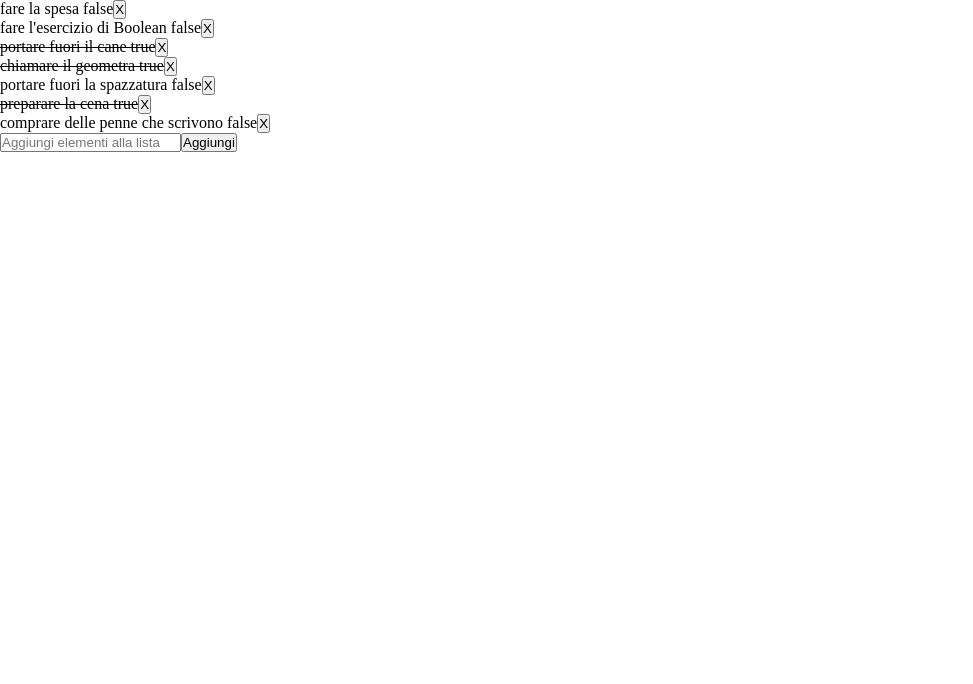
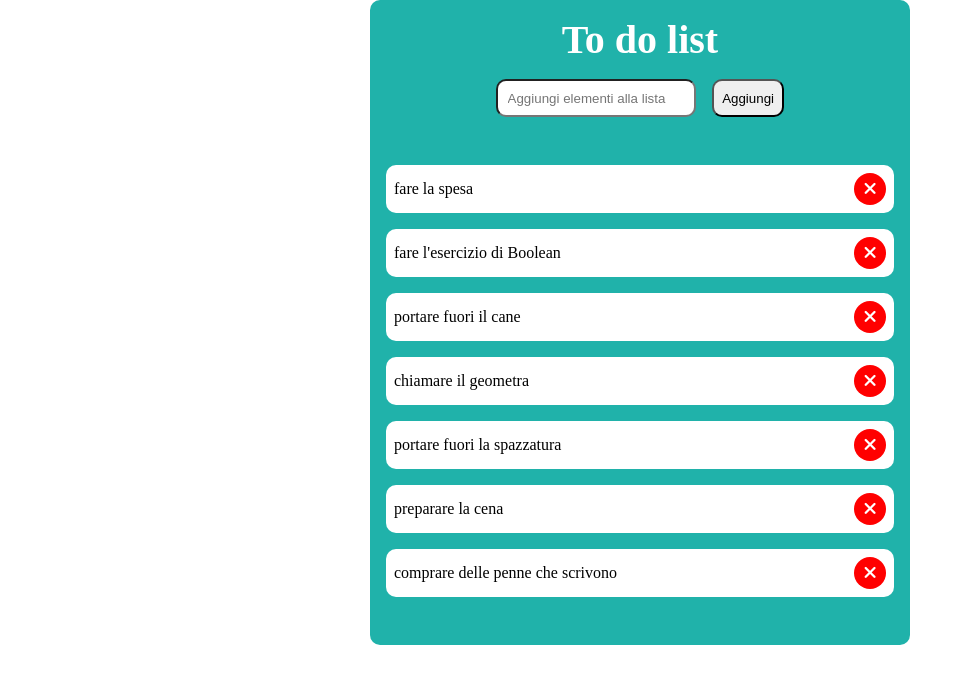
Before and after one commit to alessiavozzo/vue-todolist, a plain HTML site: page index.html in a window 1280 px wide. Shown: the whole page, without its empty margins (0-973 px from the left). Drawn offline with nearby package versions, Linux system fonts and the light colour scheme.

Commit message:
add layout

```diff
--- a/assets/css/style.css
+++ b/assets/css/style.css
@@ -1,12 +1,76 @@
-*{
+/* #region reset */
+* {
     margin: 0;
     padding: 0;
     box-sizing: border-box;
 }
 
-.done{
+/* #endregion reset */
+
+.card {
+    width: 50%;
+    margin: auto;
+    max-width: 540px;
+    background-color: lightseagreen;
+    border-radius: 10px;
+    padding: 1rem;
+
+    >h1 {
+        text-align: center;
+        font-size: 2.5rem;
+        color: white;
+    }
+
+    >.add-task {
+        padding: 1rem 0;
+        display: flex;
+        justify-content: center;
+        gap: 1rem;
+
+        >.add-task-btn {
+            padding: 0.5rem;
+            border-radius: 10px;
+        }
+
+        >input {
+            padding: 0.6rem;
+            border-radius: 10px;
+        }
+    }
+
+    >ul {
+        padding: 1rem 0;
+
+        >li {
+            padding: 0.5rem;
+            background-color: white;
+            margin: 1rem 0;
+            border-radius: 10px;
+            display: flex;
+            justify-content: space-between;
+            align-items: center;
+
+            >.remove-task-btn {
+                border-radius: 50%;
+                width: 2rem;
+                aspect-ratio: 1 / 1;
+                border: none;
+                background-color: red;
+                color: white;
+                font-size: 1.1rem;
+                cursor: pointer;
+            }
+
+        }
+    }
+}
+
+}
+
+.done {
     text-decoration: line-through;
 }
-li{
+
+li {
     display: flex;
 }
--- a/index.html
+++ b/index.html
@@ -1,32 +1,51 @@
 <!DOCTYPE html>
 <html lang="en">
+
 <head>
     <meta charset="UTF-8">
     <meta name="viewport" content="width=device-width, initial-scale=1.0">
     <title>Todo List</title>
 
+    <!-- fa -->
+    <link rel="stylesheet" href="https://cdnjs.cloudflare.com/ajax/libs/font-awesome/6.5.1/css/all.min.css"
+        integrity="sha512-DTOQO9RWCH3ppGqcWaEA1BIZOC6xxalwEsw9c2QQeAIftl+Vegovlnee1c9QX4TctnWMn13TZye+giMm8e2LwA=="
+        crossorigin="anonymous" referrerpolicy="no-referrer" />
+
+    <!-- css -->
     <link rel="stylesheet" href="./assets/css/style.css">
 </head>
+
 <body>
 
 
     <div id="app">
+
+        <div class="card">
+            <!-- title -->
+            <h1>To do list</h1>
+
+            <!-- input -->
+            <div class="add-task">
+                <input type="text" placeholder="Aggiungi elementi alla lista" v-model="newTask"
+                    @keyup.enter="addTask()">
+                <button type="button" @click="addTask()" class="add-task-btn">Aggiungi</button>
+            </div>
 
             <!-- list -->
             <ul>
                 <li v-for="(task,index) in toDoTasks">
                     <div class="text" v-bind:class="{done: task.done}" @click="checkTask(index)">
                         {{task.text}}
-                    {{task.done}}
                     </div>
 
-                <button @click="removeTask(index)">X</button>
+                    <button @click="removeTask(index)" class="remove-task-btn">
+                        <i class="fa-solid fa-xmark"></i>
+                    </button>
                 </li>
             </ul>
+        </div>
 
-        <!-- input -->
-        <input type="text" placeholder="Aggiungi elementi alla lista" v-model="newTask" @keyup.enter="addTask()">
-        <button  @click="addTask()">Aggiungi</button>
+
 
 
 
@@ -38,4 +57,5 @@
     <script src="https://unpkg.com/vue@3/dist/vue.global.js"></script>
     <script src="./assets/js/app.js"></script>
 </body>
+
 </html>
```
Lines whose indentation alone changed are shown as unchanged.
